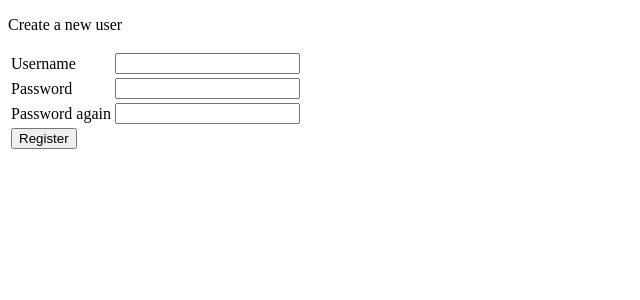
After one commit to PPeltola/golem, a Flask app: page /register/ in a window 1280 px wide. The commit adds this page. Shown: the top 300 px of the page, without its empty margins (0-640 px from the left). Run offline with Flask 2, Linux system fonts and the light colour scheme.

Commit message:
Added simple user registration, some form validation and fixed some bugs

```diff
--- a/application/campaigns/forms.py
+++ b/application/campaigns/forms.py
@@ -1,8 +1,8 @@
 from flask_wtf import FlaskForm
-from wtforms import StringField
+from wtforms import StringField, validators
 
 class CampaignForm(FlaskForm):
-    name = StringField("Name")
+    name = StringField("Name", [validators.Length(min=3)])
 
     class Meta:
         csrf = False
--- /dev/null
+++ b/application/templates/users/register.html
@@ -0,0 +1,62 @@
+{% extends "layout.html" %}
+
+{% block body %}
+
+<p>Create a new user</p>
+
+<font color="red">{{ error }}</font>
+
+<form method="POST" action="{{ url_for('register') }}">
+    <table>
+      <tr>
+        <td>
+            {{ form.username.label }}
+        </td>
+        <td>
+            {{ form.username }}
+        </td>
+        <td>
+          <ul>
+            {% for error in form.username.errors %}
+            <li><font color="red">{{ error }}</font></li>
+            {% endfor %}
+          </ul>
+        </td>
+      </tr>
+      <tr>
+        <td>
+            {{ form.password.label }}
+        </td>
+        <td>
+            {{ form.password }}
+        </td>
+        <td>
+          <ul>
+            {% for error in form.password.errors %}
+            <li><font color="red">{{ error }}</font></li>
+            {% endfor %}
+          </ul>
+        </td>
+      </tr>
+      <tr>
+        <td>
+            {{ form.password_check.label }}
+        </td>
+        <td>
+            {{ form.password_check }}
+        </td>
+        <td>
+          <ul>
+            {% for error in form.password_check.errors %}
+            <li><font color="red">{{ error }}</font></li>
+            {% endfor %}
+          </ul>
+        </td>
+      </tr>
+      <tr>
+        <td colspan="3">
+          <input type="submit" value="Register"/>
+        </td>
+      </tr>
+  </form>
+{% endblock %}
--- a/application/users/forms.py
+++ b/application/users/forms.py
@@ -1,5 +1,5 @@
 from flask_wtf import FlaskForm
-from wtforms import StringField, PasswordField
+from wtforms import StringField, PasswordField, validators
 
 class LoginForm(FlaskForm):
     username = StringField("Username")
@@ -7,3 +7,11 @@ class LoginForm(FlaskForm):
 
     class Meta:
         csrf = False
+
+class RegisterForm(FlaskForm):
+    username = StringField("Username", [validators.Length(min=3)])
+    password = PasswordField("Password", [validators.Length(min=7), validators.EqualTo("password_check", message="Passwords don't match")])
+    password_check = PasswordField("Password again")
+
+    class Meta:
+        csrf = False
--- a/application/users/views.py
+++ b/application/users/views.py
@@ -1,9 +1,9 @@
 from flask import render_template, request, redirect, url_for
 from flask_login import login_user, logout_user
 
-from application import app
+from application import app, db
 from application.users.models import User
-from application.users.forms import LoginForm
+from application.users.forms import LoginForm, RegisterForm
 
 @app.route("/login/", methods=["GET", "POST"])
 def login():
@@ -24,3 +24,25 @@ def login():
 def logout():
     logout_user()
     return redirect(url_for("login"))
+
+@app.route("/register/", methods=["GET", "POST"])
+def register():
+    if request.method == "GET":
+        return render_template("users/register.html", form=RegisterForm())
+
+    form = RegisterForm(request.form)
+
+    if not form.validate():
+        return render_template("users/register.html", form=form)
+
+    if (User.query.filter_by(username=form.username.data).first() != None):
+        return render_template("users/register.html", form=form, error="Username is already taken")
+
+    user = User(form.username.data, form.password.data)
+
+    db.session().add(user)
+    db.session().commit()
+
+    login_user(user)
+
+    return redirect(url_for("campaigns_list"))
```
Also changed, not shown: application/campaigns/views.py (+8 -1 lines), application/templates/campaigns/list.html (+4 -6 lines), application/templates/campaigns/new.html (+21 -2 lines), application/templates/users/login.html (+5 -3 lines), requirements.txt (+13 -13 lines).
